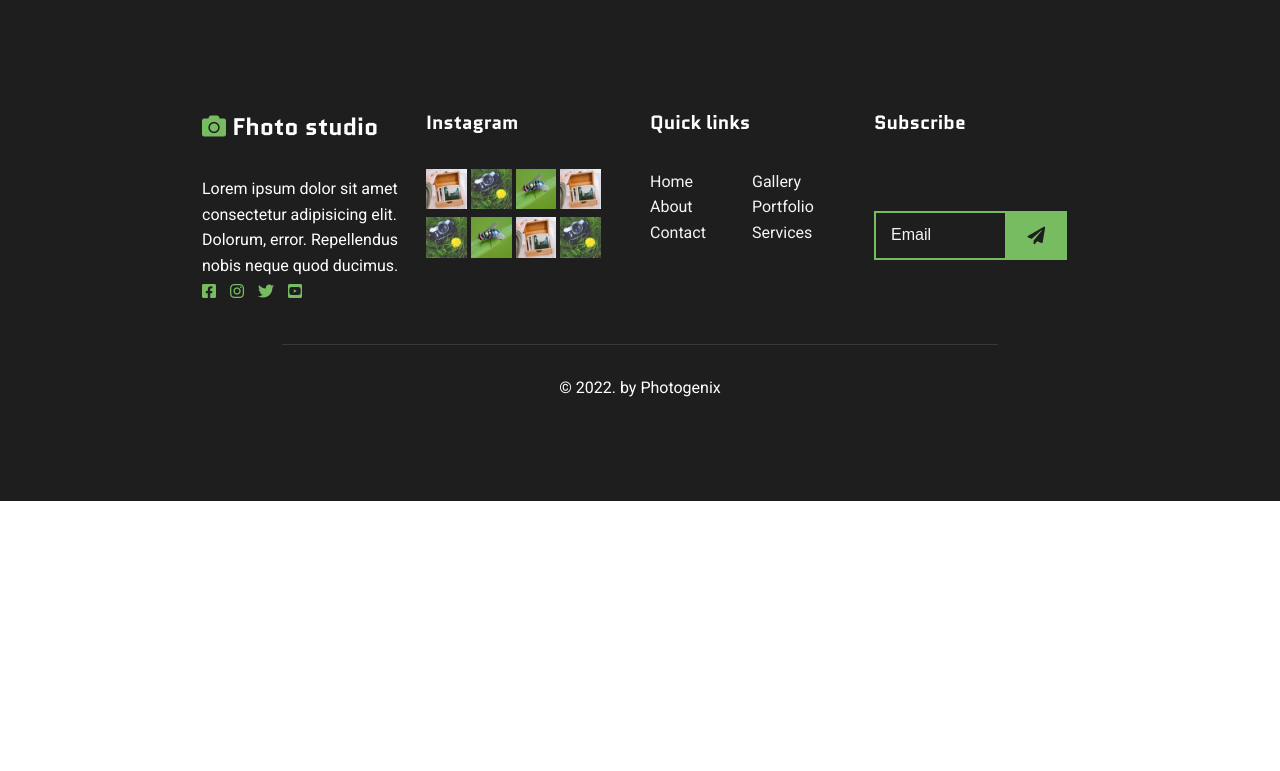
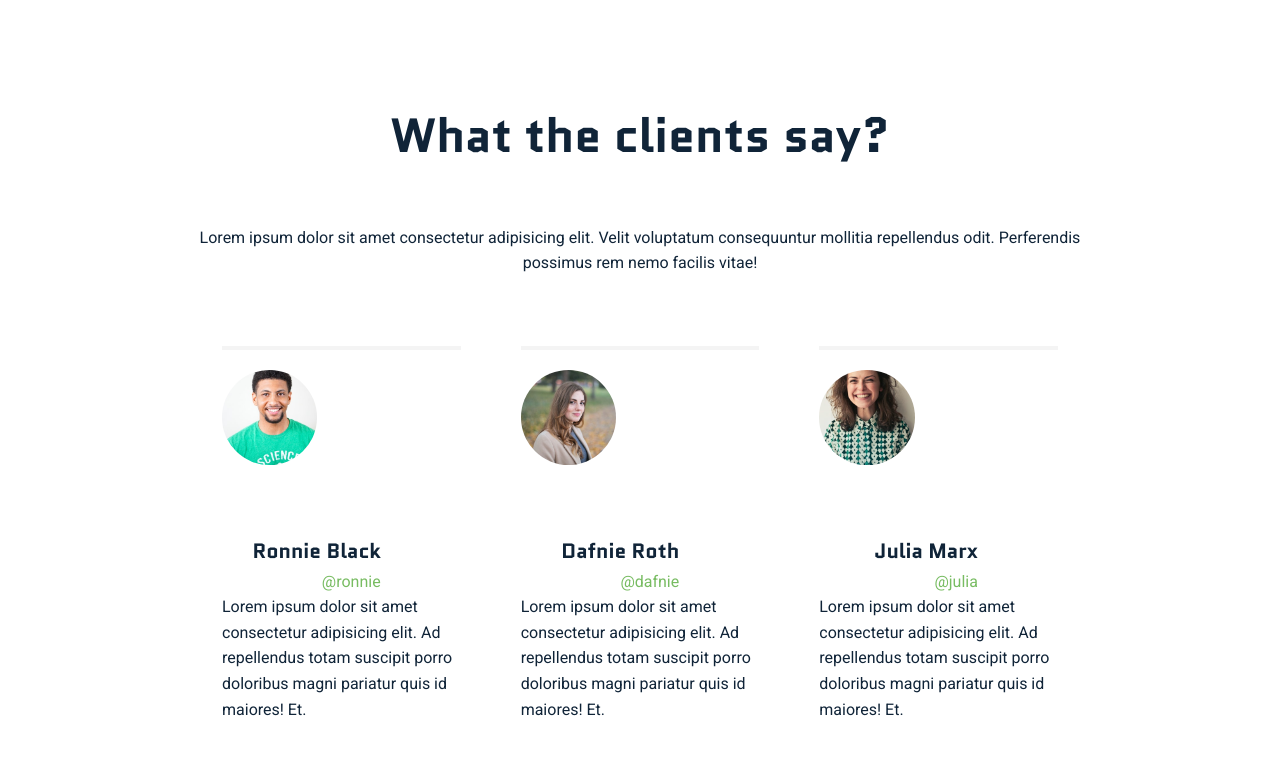
Before and after one commit to KovacAca/photogenix-GRID, a plain HTML site: page about.html in a window 1280 px wide. Shown: the part 2609-3380 px from the top of the page. Before the commit the page ends 3110 px from the top, so only its background shows below. Drawn offline with Linux system fonts and the light colour scheme.

Commit message:
testimonials

```diff
--- a/about.html
+++ b/about.html
@@ -98,11 +98,47 @@
       </div>
     </div>
   </section>
+
   <!-- promote -->
   <section class="promote">
     <h2>Wanna promote your brand</h2>
     <p>Lorem, ipsum dolor sit amet consectetur adipisicing elit. Ipsum esse, qui blanditiis explicabo et ducimus corrupti tenetur minus cupiditate temporibus!</p>
     <button>Contact Us</button>
+  </section>
+
+  <!-- testimonials  -->
+  <section class="testimonials container">
+    <h2>What the clients say?</h2>
+    <p>Lorem ipsum dolor sit amet consectetur adipisicing elit. Velit voluptatum consequuntur mollitia repellendus odit. Perferendis possimus rem nemo facilis vitae!</p>
+    <article class="row">
+      <div class="col-4">
+        <img src="img/client1.jpg" alt="">
+        <div class="hgroup">
+          <h3>Ronnie Black</h3>
+          <p>@ronnie</p>
+        </div>
+        <div class="clearfix"></div>
+        <p>Lorem ipsum dolor sit amet consectetur adipisicing elit. Ad repellendus totam suscipit porro doloribus magni pariatur quis id maiores! Et.</p>
+      </div>
+      <div class="col-4">
+        <img src="img/client2.jpg" alt="">
+        <div class="hgroup">
+          <h3>Dafnie Roth</h3>
+          <p>@dafnie</p>
+        </div>
+        <div class="clearfix"></div>
+        <p>Lorem ipsum dolor sit amet consectetur adipisicing elit. Ad repellendus totam suscipit porro doloribus magni pariatur quis id maiores! Et.</p>
+      </div>
+      <div class="col-4">
+        <img src="img/client3.jpg" alt="">
+        <div class="hgroup">
+          <h3>Julia Marx</h3>
+          <p>@julia</p>
+        </div>
+        <div class="clearfix"></div>
+        <p>Lorem ipsum dolor sit amet consectetur adipisicing elit. Ad repellendus totam suscipit porro doloribus magni pariatur quis id maiores! Et.</p>
+      </div>
+    </article>
   </section>
 
   <!-- footer -->
@@ -160,7 +196,5 @@
       </div>
     </div>
   </footer>
-
-
 </body>
 </html>
--- a/style.css
+++ b/style.css
@@ -384,3 +384,47 @@ promote
   background: var(--white);
   color: var(--black);
 }
+/***************
+testimonials
+***************/
+.testimonials {
+  padding: var(--padding);
+}
+.testimonials h2 {
+  text-align: center;
+}
+.testimonials h2 + p {
+  text-align: center;
+  padding-bottom: 40px;
+}
+.testimonials img {
+  width: 40%;
+  float: left;
+  border-radius: 50%;
+  margin-bottom: 30px;
+}
+.testimonials .hgroup {
+  float: right;
+  text-align: right;
+  padding-top: 40px;
+  padding-right: 80px;
+}
+.testimonials .col-4::before {
+  content: "";
+  display: block;
+  height: 4px;
+  background: var(--lightGrey);
+  margin-bottom: 20px;
+}
+.clearfix {
+  clear: both;
+}
+.testimonials .col-4 {
+  padding: 30px;
+}
+.testimonials h3 {
+  font-size: 1.3rem;
+}
+.testimonials .hgroup p {
+  color: var(--green);
+}
```
